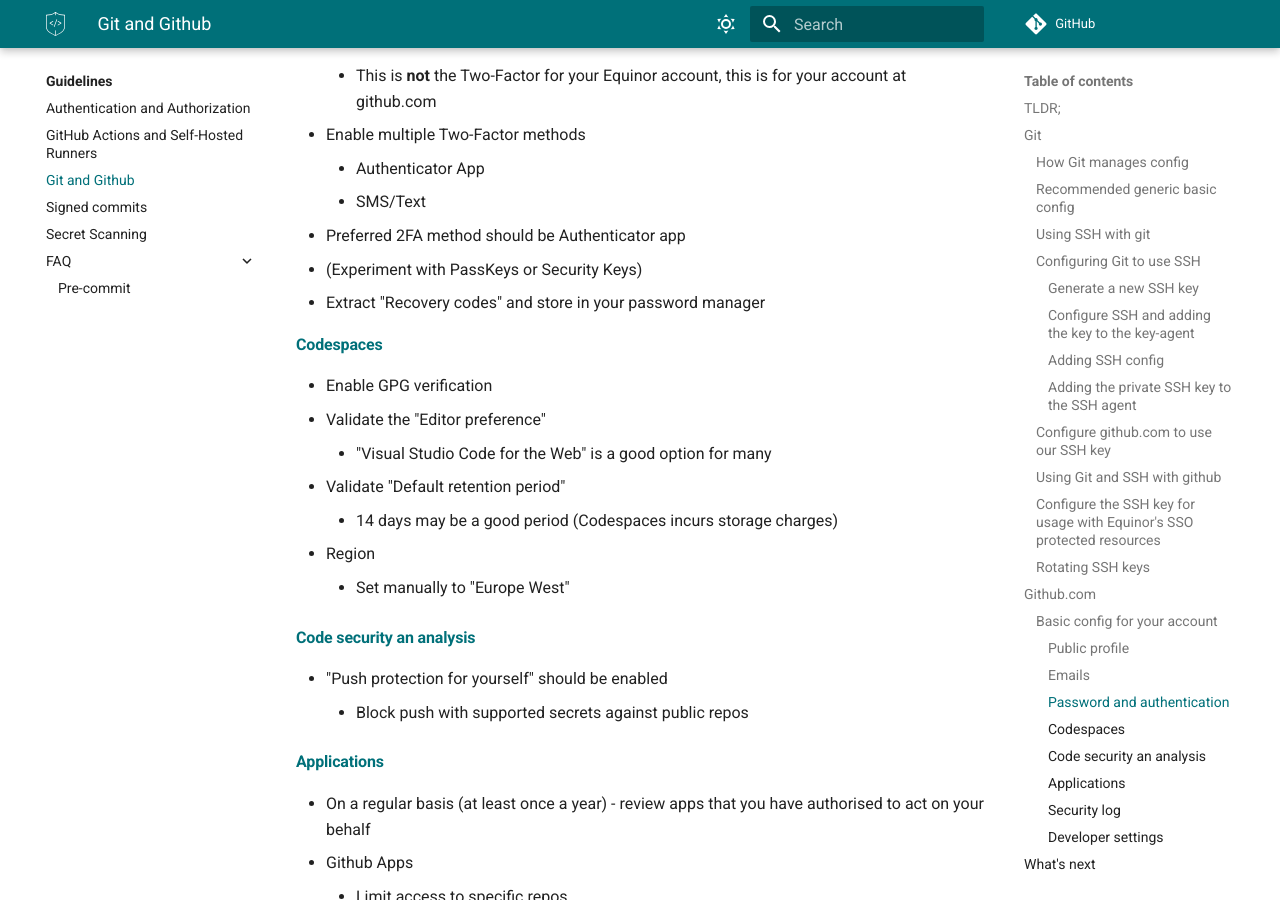
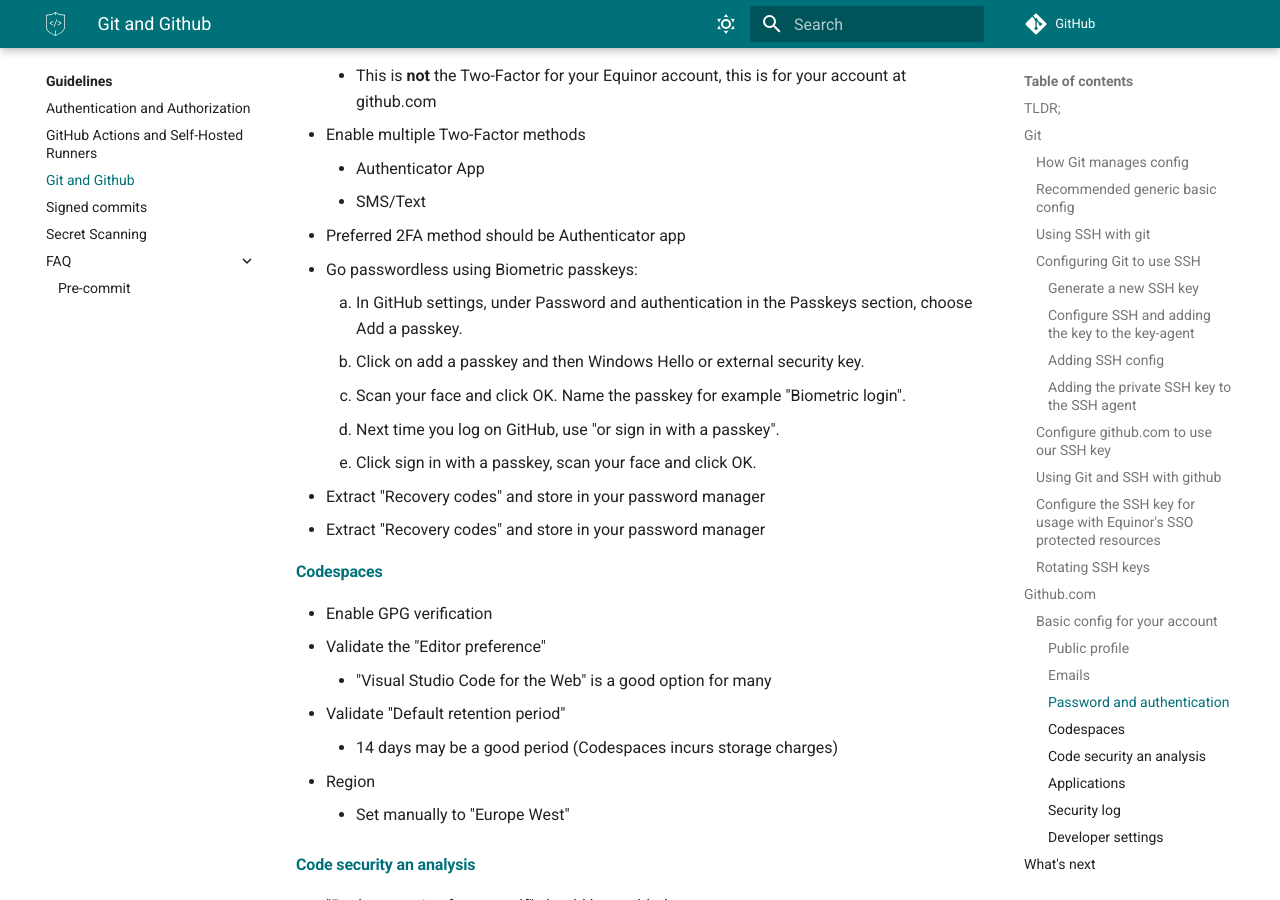
Before and after one commit to equinor/appsec, an MkDocs documentation site: the page built from docs/guidelines/git-github.md, in a window 1280 px wide and 900 px high, scrolled down 7781 px. Built offline with MkDocs 1.6.1 and Material for MkDocs 9.7.7, drawn with Linux system fonts in a browser that asks for light colours; some web fonts are replaced; comment, search, counter and statistics services are not loaded.

Commit message:
Add passwordless Biometric option
Add passwordless option using Biometric login.

```diff
--- a/docs/guidelines/git-github.md
+++ b/docs/guidelines/git-github.md
@@ -265,7 +265,13 @@
     - Authenticator App
     - SMS/Text
 - Preferred 2FA method should be Authenticator app
-- (Experiment with PassKeys or Security Keys)
+- Go passwordless using Biometric passkeys:
+      1.  In GitHub settings, under Password and authentication in the Passkeys section, choose Add a passkey.
+      2.  Click on add a passkey and then Windows Hello or external security key.
+      3.  Scan your face and click OK. Name the passkey for example "Biometric login".
+      4.  Next time you log on GitHub, use "or sign in with a passkey".
+      5.  Click sign in with a passkey, scan your face and click OK.
+- Extract "Recovery codes" and store in your password manager
 - Extract "Recovery codes" and store in your password manager
 
 #### [Codespaces](https://github.com/settings/codespaces)
```
